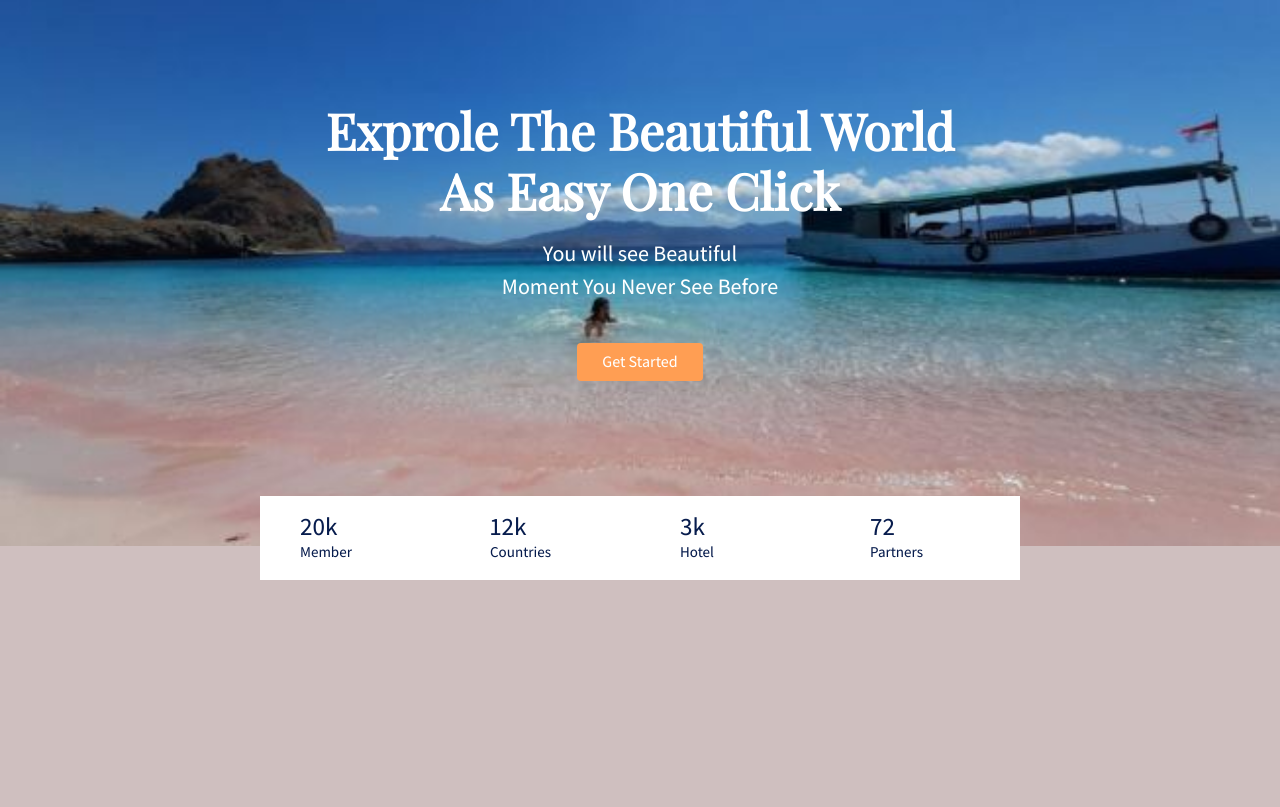
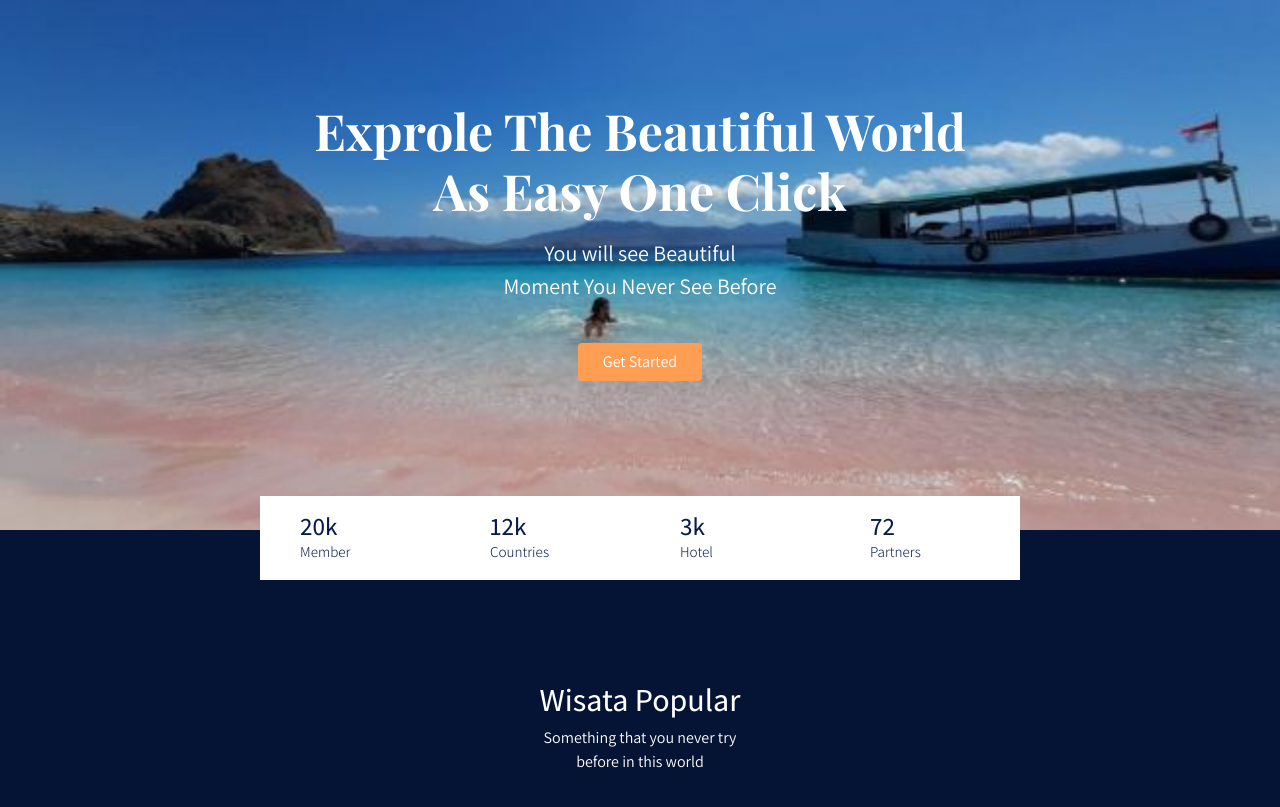
Before and after one commit to NiswaAyuLestari/BelajarWebBwaFull, a plain HTML site: page index.html in a window 1280 px wide. Shown: the part 75-882 px from the top of the page. Before the commit the page ends 800 px from the top, so only its background shows below. Drawn offline with nearby package versions, Linux system fonts and the light colour scheme.

Commit message:
section-popular

```diff
--- a/FrontEnd/styles/main.scss
+++ b/FrontEnd/styles/main.scss
@@ -14,7 +14,6 @@ body{
     background-color: #071c4d !important;
     border-radius:0;
     color: white;
-
     &:hover{
     background-color: #17bbd8 !important;
     color: white;
@@ -63,6 +62,8 @@ header{
         }
     }
 }
+
+//section-stash
 .section-stats{
     margin-top: -50px;
 
@@ -83,6 +84,7 @@ header{
     }
 }
 
+
 /* Dekstop Version */
 @media (min-width: 992px) {
     .btn-login {
--- a/index.html
+++ b/index.html
@@ -7,7 +7,7 @@
     <title>Document</title>
 
     <!-- My Fonts -->
-    <link href="https://fonts.googleapis.com/css2?family=Assistant:wght@500&family=Playfair+Display&display=swap" rel="stylesheet">
+    <link href="https://fonts.googleapis.com/css2?family=Assistant:wght@300;400;500;600;700&family=Playfair+Display:wght@400;500;600;700;800;900&display=swap" rel="stylesheet">
 
     <!-- Boostrrap -->
     <link rel="stylesheet" href="FrontEnd/libraries/Bootstrap/css/bootstrap.css">
@@ -108,6 +108,21 @@
         </div>
       </section>
     </div>
+    <section class="section-popular" id="popular">
+      <div class="container">
+        <div class="row">
+          <div col class="text-center section-popular-heading">
+            <h2>Wisata Popular</h2>
+            <p>Something that you never try
+              <br>
+              before in this world
+            </p>
+          </div>
+        </div>
+      </div>
+    </section>
+
+
   </main>
 <!-- Akhir Main -->
 
```
Also changed, not shown: FrontEnd/styles/main.css, 1 other file. Lines whose indentation alone changed are shown as unchanged.
